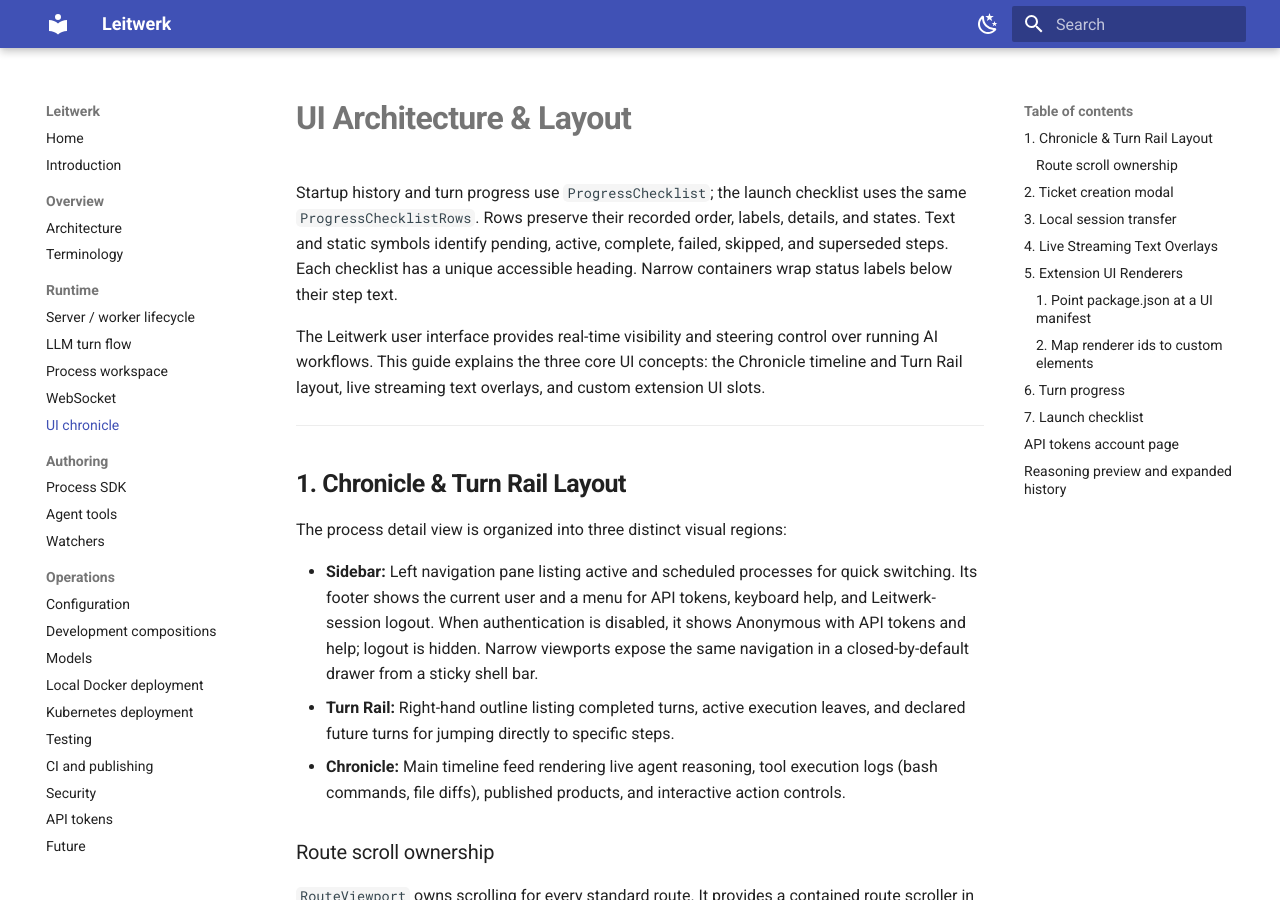
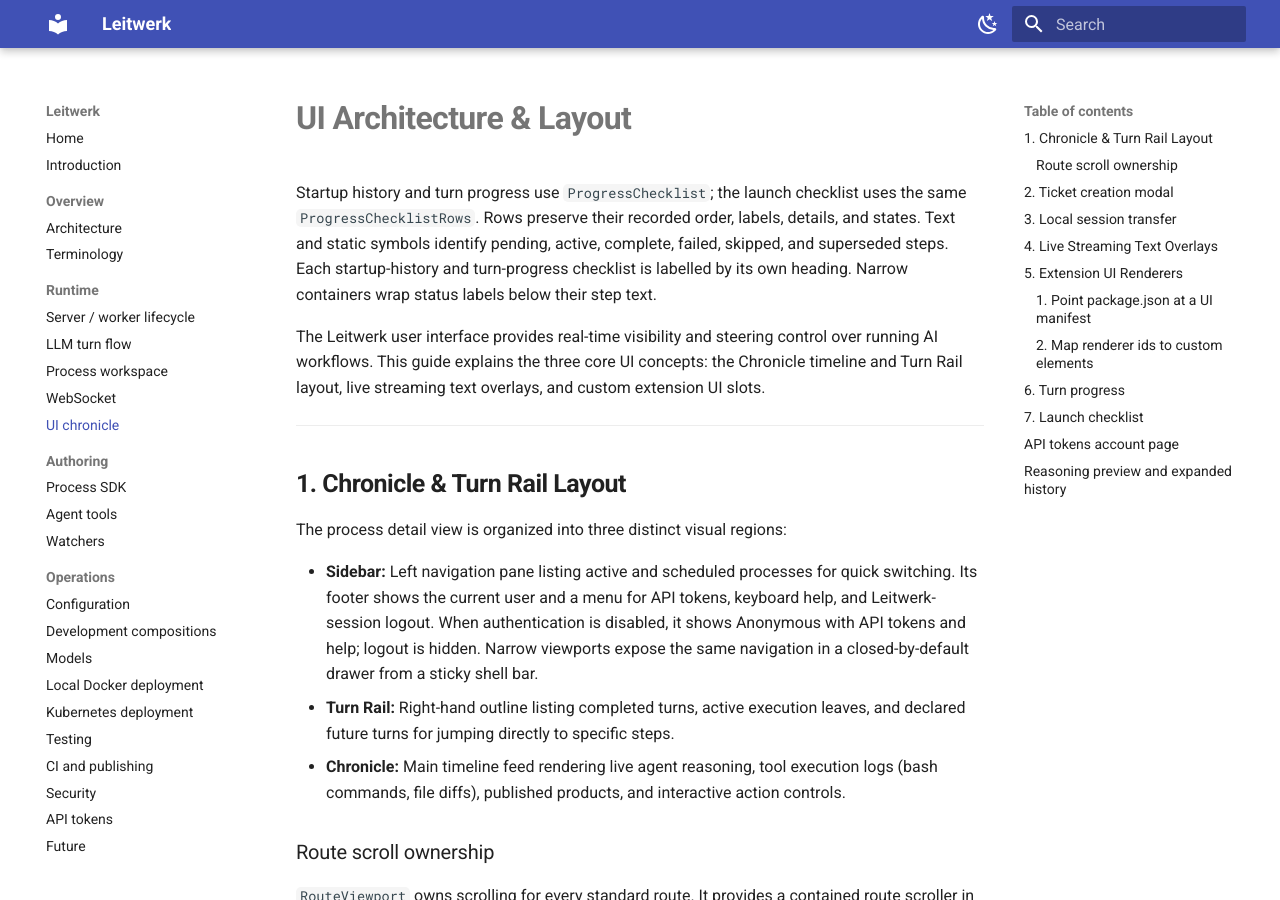
Before and after one commit to leitwerk-dev/leitwerk, an MkDocs documentation site: the page built from docs/ui.md, in a window 1280 px wide and 900 px high. Built offline with MkDocs 1.6.1 and Material for MkDocs 9.7.7, drawn with Linux system fonts in a browser that asks for light colours.

Commit message:
docs(ui): clarify checklist heading contract
Signed-off-by: Jonas von Andrian <jonasvonandrian@gmail.com>

```diff
--- a/docs/ui.md
+++ b/docs/ui.md
@@ -3,8 +3,9 @@
 Startup history and turn progress use `ProgressChecklist`; the launch checklist
 uses the same `ProgressChecklistRows`. Rows preserve their recorded order,
 labels, details, and states. Text and static symbols identify pending, active,
-complete, failed, skipped, and superseded steps. Each checklist has a unique
-accessible heading. Narrow containers wrap status labels below their step text.
+complete, failed, skipped, and superseded steps. Each startup-history and
+turn-progress checklist is labelled by its own heading. Narrow containers wrap
+status labels below their step text.
 
 The Leitwerk user interface provides real-time visibility and steering control over running AI workflows. This guide explains the three core UI concepts: the Chronicle timeline and Turn Rail layout, live streaming text overlays, and custom extension UI slots.
 
```
